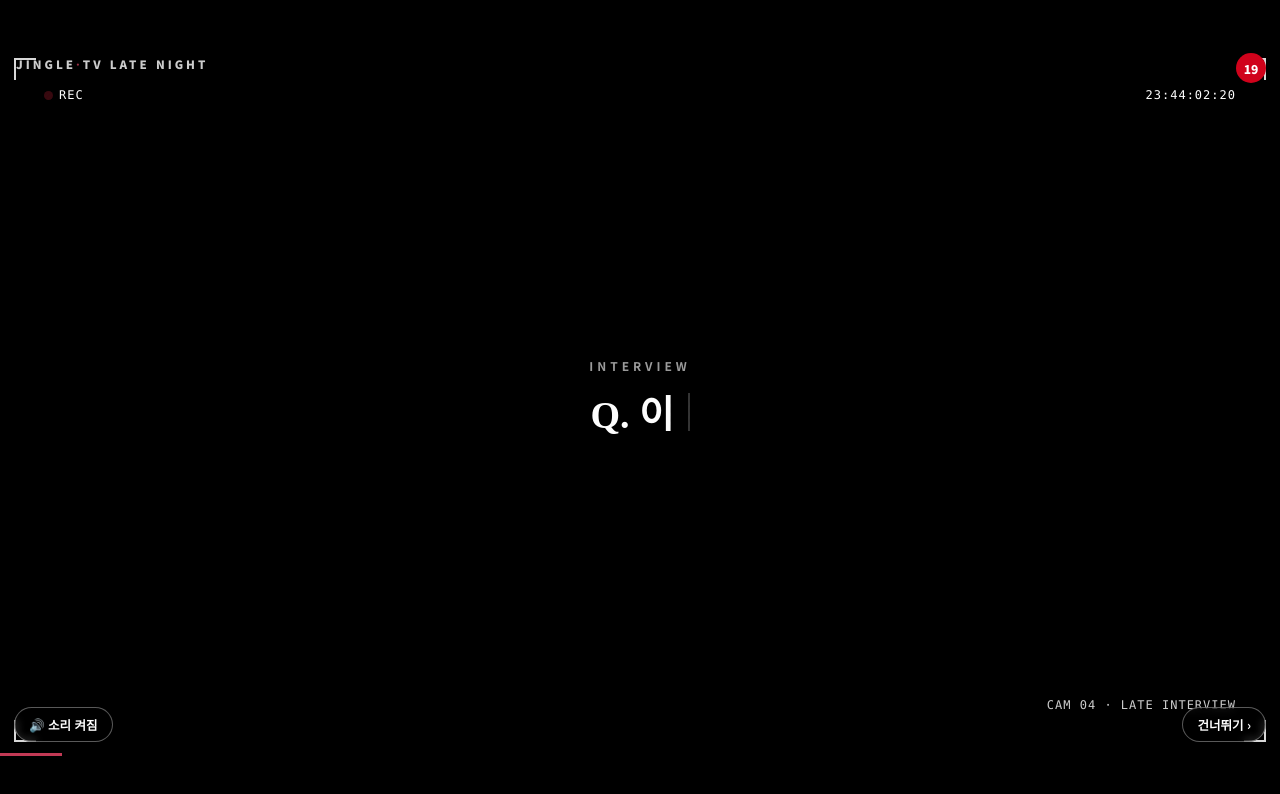
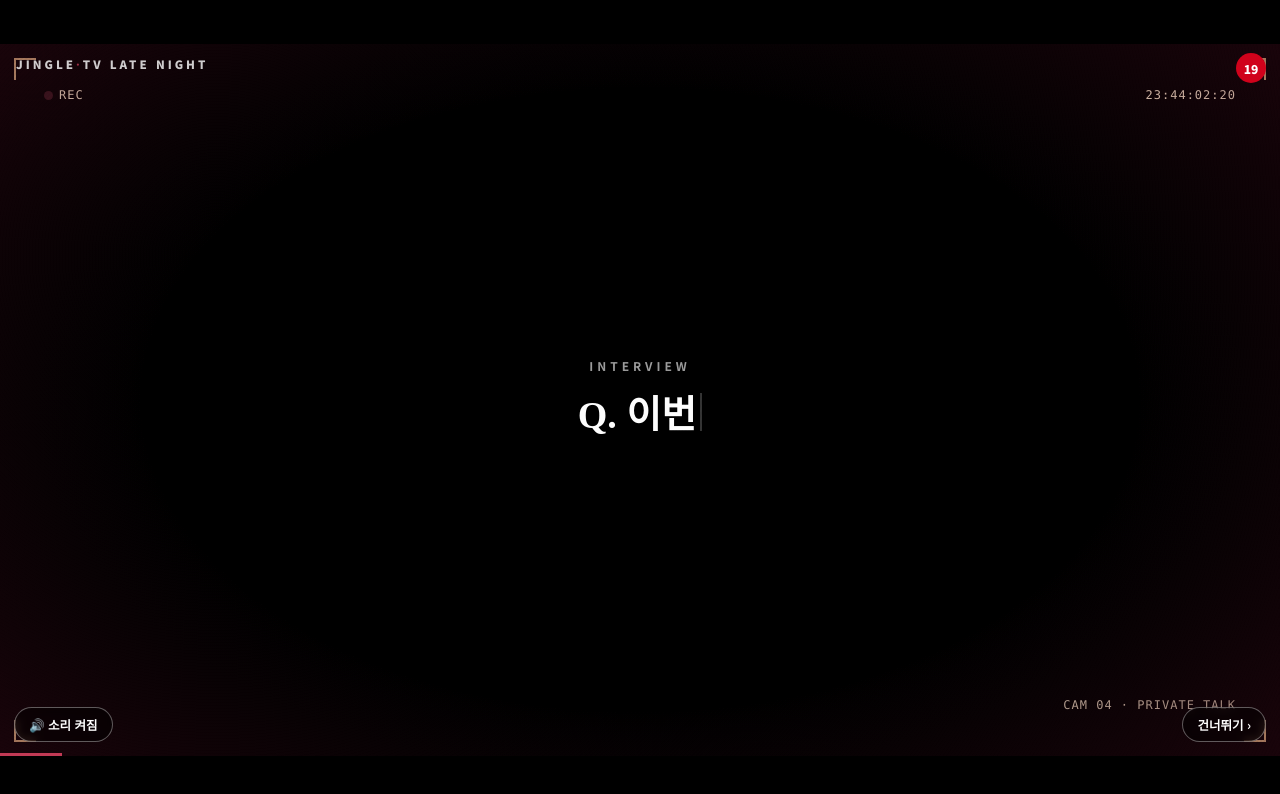
Before and after one commit to mijonjaelog/mistletoe-homepage, a plain HTML site: page teaser-s2.html in a window 1280 px wide. Both pictures are taken after a click on the button "19세 이상, 티저 재생". Drawn offline with nearby package versions, Linux system fonts and the light colour scheme; a web font is replaced by a local one.

Commit message:
시즌 2 티저 톤을 로맨스로 조정 (대사, 따뜻한 전환, 보케)
Co-Authored-By: Claude Opus 5.5 <noreply@anthropic.com>

```diff
--- a/teaser.css
+++ b/teaser.css
@@ -136,3 +136,16 @@ body.s2{--acc:#c23a55;--acc2:#d4af6a;--soft:#160b10;--sub:#f6e2b3;--vc:#d4af6a;-
 @media (prefers-reduced-motion:reduce){*{animation-duration:.01s!important;animation-iteration-count:1!important}}
 .snd{position:fixed;left:14px;bottom:calc(5.5vh + 14px);z-index:23;background:rgba(0,0,0,.45);color:#fff;border:1px solid rgba(255,255,255,.35);border-radius:99px;padding:7px 14px;font-size:12.5px;font-weight:700;cursor:pointer;backdrop-filter:blur(4px);font-family:inherit}
 .start .hint{display:block;font-size:11.5px;opacity:.65;margin-top:8px}
+/* ── S2 romance tone: warm glow cuts, floating bokeh, rose-gold camera frame ── */
+.glow{position:absolute;inset:0;z-index:12;pointer-events:none;background:radial-gradient(circle at 50% 45%,rgba(255,196,160,.55),rgba(194,58,85,.35) 45%,transparent 75%);animation:glow .7s ease-out both}
+@keyframes glow{from{opacity:1}to{opacity:0}}
+.s2 .fx i{top:auto;bottom:-20px;background:radial-gradient(circle,rgba(255,214,170,.95),rgba(242,170,120,.35) 60%,transparent 70%);box-shadow:none;filter:blur(1px);animation-name:rise}
+@keyframes rise{from{transform:translate3d(0,0,0)}to{transform:translate3d(-30px,-115vh,0)}}
+.s2 .rec i.c{border-color:rgba(242,196,140,.9)}
+.s2 .rec .r:before{background:#ff6b8a}
+.s2 .rec{color:#f6e2c8}
+.s2 .who b{color:#fff2e6}
+.s2 .sub span{color:#ffe1c4}
+.s2 .big .hl{color:#ff8fa3;text-shadow:0 0 22px rgba(255,120,150,.45)}
+.s2 .vcap span{background:linear-gradient(135deg,#d4af6a,#f0c9a4);color:#3a0d1c}
+.s2 .stage:after{content:"";position:fixed;inset:0;pointer-events:none;z-index:6;background:radial-gradient(ellipse at 50% 50%,transparent 55%,rgba(60,8,24,.45))}
--- a/teaser.js
+++ b/teaser.js
@@ -22,14 +22,14 @@ var timers=[];
 function later(fn,ms){timers.push(setTimeout(fn,ms))}
 function show(h){var d=document.createElement('div');d.className='scene';d.innerHTML=h;stage.innerHTML='';stage.appendChild(d);return d}
 function bg(src,mode,dim){return '<div class="bg '+(mode||'kin')+'" style="background-image:url('+A+src+')"></div><div class="dim" style="background:'+(dim||'rgba(0,0,0,.25)')+'"></div>'}
-function fx(n){var h='<div class="fx">';for(var i=0;i<n;i++){var sz=KEY==='s1'?(2+Math.random()*5):(1.5+Math.random()*2.5);h+='<i style="left:'+(Math.random()*100)+'%;width:'+sz+'px;height:'+sz+'px;animation-duration:'+(6+Math.random()*8)+'s;animation-delay:-'+(Math.random()*12)+'s;opacity:'+(.4+Math.random()*.6)+'"></i>'}return h+'</div>'}
+function fx(n){var h='<div class="fx">';for(var i=0;i<n;i++){var sz=KEY==='s1'?(2+Math.random()*5):(3+Math.random()*11); /* S2: soft floating bokeh */h+='<i style="left:'+(Math.random()*100)+'%;width:'+sz+'px;height:'+sz+'px;animation-duration:'+(6+Math.random()*8)+'s;animation-delay:-'+(Math.random()*12)+'s;opacity:'+(.4+Math.random()*.6)+'"></i>'}return h+'</div>'}
 var tc0=0;
 function rec(cam){return '<div class="rec"><i class="c tl"></i><i class="c tr"></i><i class="c bl"></i><i class="c br"></i><span class="r">REC</span><span class="tc" id="tc">00:00:00:00</span><span class="cam">'+(cam||'CAM 02 · INTERVIEW')+'</span></div>'}
 function tickTC(){var el=document.getElementById('tc');if(!el)return;var t=Date.now()-tc0+(KEY==='s2'?85440000:0),f=Math.floor(t/40)%25,s=Math.floor(t/1000),p=function(n){return('0'+n).slice(-2)};el.textContent=p(Math.floor(s/3600)%24)+':'+p(Math.floor(s/60)%60)+':'+p(s%60)+':'+p(f)}
 setInterval(tickTC,40);
 function type(el,txt,sp){var i=0;el.innerHTML='<span></span><i class="cur"></i>';var s=el.firstChild;(function t(){if(i<=txt.length){s.innerHTML=txt.slice(0,i).replace(/\n/g,'<br>');i++;later(t,sp)}})()}
 function setRate(r){rate.className='rate'+(r?' '+r:'');rate.textContent=r==='all'?'ALL':r==='r19'?'19':''}
-var trans=KEY==='s1'?'<div class="flash"></div>':'<div class="glitch"></div>';
+var trans=KEY==='s1'?'<div class="flash"></div>':'<div class="glow"></div>';
 
 /* scene factories */
 function sOpen(top,sub){return function(){show('<div class="big"><div class="sm" style="animation-delay:.1s">'+top+'</div><div style="animation-delay:.5s;font-size:clamp(22px,5vw,40px)">'+sub+'</div></div>')}}
@@ -75,23 +75,23 @@ s1:{rate:'all',mont:M1,end:{bg:'s1-group-2.png',dim:'rgba(244,236,223,.55)',titl
  ]},
 s2:{rate:'r19',mont:M2,end:{bg:'s2-group-1.png',dim:'rgba(11,6,8,.6)',title:'AFTER DARK',ko:'《미슬토우 : AFTER DARK》',d:'11.24 첫 방송 · 매일 밤, 심야 편성',go:'index.html#s2',other:['JINGLE TV 오리지널','미슬토우 시즌 1 티저 ›','teaser-s1.html']},
  T:[
-  [beats(4),sOpen('JINGLE TV LATE NIGHT','19세 미만 시청 불가'),'open'],
-  [beats(6),sQuestion('Q. 이 집에\n들어온 이유가 뭐예요?','CAM 04 · LATE INTERVIEW'),'q'],
-  [beats(5),sInterview('mujin','s2-mujin-night.png','예측할 수 없는 사람들. 그거면 충분하죠.','CAM 04 · LATE INTERVIEW'),'iv'],
-  [beats(5),sInterview('rahee','s2-rahee-night.png','자유롭게, 다양한 사람을 만나 보고 싶어서요.','CAM 04 · LATE INTERVIEW'),'iv'],
-  [beats(5),sInterview('yunjae','s2-yunjae-night.png','승패 없는 관계. 한 번은 해 보고 싶었어요.','CAM 04 · LATE INTERVIEW'),'iv'],
-  [beats(5),sInterview('seon','s2-seon-night.png','평소엔 못 만나는 사람들이 궁금해서?','CAM 04 · LATE INTERVIEW'),'iv'],
-  [beats(4),sBig(['~같은 설산, 다른 집','매력과 취향으로 부딪히는','!일곱 명의 밤'],'s2-group-1.png','rgba(10,3,6,.72)'),'big'],
+  [beats(4),sOpen('JINGLE TV LATE NIGHT','어른들의 크리스마스 연애'),'open'],
+  [beats(6),sQuestion('Q. 이번 크리스마스,\n어떤 밤을 기대해요?','CAM 04 · PRIVATE TALK'),'q'],
+  [beats(5),sInterview('mujin','s2-mujin-night.png','마음에 들면, 돌려 말 안 해요.','CAM 04 · PRIVATE TALK'),'iv'],
+  [beats(5),sInterview('rahee','s2-rahee-night.png','먼저 다가가는 쪽이 더 재밌잖아요.','CAM 04 · PRIVATE TALK'),'iv'],
+  [beats(5),sInterview('yunjae','s2-yunjae-night.png','끌리면 바로 말할 거예요. 오늘 밤이라도.','CAM 04 · PRIVATE TALK'),'iv'],
+  [beats(5),sInterview('seon','s2-seon-night.png','설레는 거요? 좋아하죠. 숨길 생각도 없고.','CAM 04 · PRIVATE TALK'),'iv'],
+  [beats(4),sBig(['~같은 설산, 다른 밤','어른들의 크리스마스는','!조금 더 뜨겁다'],'s2-group-1.png','rgba(10,3,6,.72)'),'big'],
   [beats(4),sPlace('place-house2-00.png','AFTER DARK HOUSE','kin'),'scene'],
   [beats(4),sPlace('place-house2-03.png','VELVET BAR'),'scene'],
-  [beats(4),sGroup('s2-group-1.png','정규 일정이 끝난 뒤부터,'),'scene'],
-  [beats(4),sGroup('s2-group-2.png','진짜가 시작된다','kout'),'scene'],
+  [beats(4),sGroup('s2-group-1.png','밤이 깊어질수록,'),'scene'],
+  [beats(4),sGroup('s2-group-2.png','마음은 더 솔직해진다','kout'),'scene'],
   [beats(4),sQuote('igeon','와, 분위기부터 돈 좀 썼네. 여기 진짜 크리스마스 맞죠?','FIRST IMPRESSION'),'quote'],
   [beats(4),sQuote('jaeheon','아까와 향이 달라졌네요. 조금 더 가벼운 쪽으로.','FIRST IMPRESSION'),'quote'],
   [beats(4),sQuote('iseo','처음 오셨으면 규칙부터 확인하는 게 편할 거예요.','FIRST IMPRESSION'),'quote'],
-  [beats(7),sGrid('그리고, 예정에 없던 마지막 변수'),'grid'],
-  [ASK,sBig(['누가 먼저','!선을 넘을까']),'ask'],
-  [ASK,sBig(['마지막 밤,','!끝까지 남는 사람은']),'ask'],
+  [beats(7),sGrid('그리고, 오늘 밤 도착할 한 사람'),'grid'],
+  [ASK,sBig(['오늘 밤,','!누구 옆에 앉을까']),'ask'],
+  [ASK,sBig(['크리스마스의 끝,','!누구의 손을 잡을까']),'ask'],
   [6000,sMontage(M2),'mont'],
   [6500,sTitle('MISTLETOE · SEASON 02','AFTER DARK','《미슬토우 : AFTER DARK》','겨울, 마음이 가장 뜨거워지는 밤.','radial-gradient(circle at 50% 42%,#3a0d1c,#0b0608 72%)'),'title']
  ]}
```
